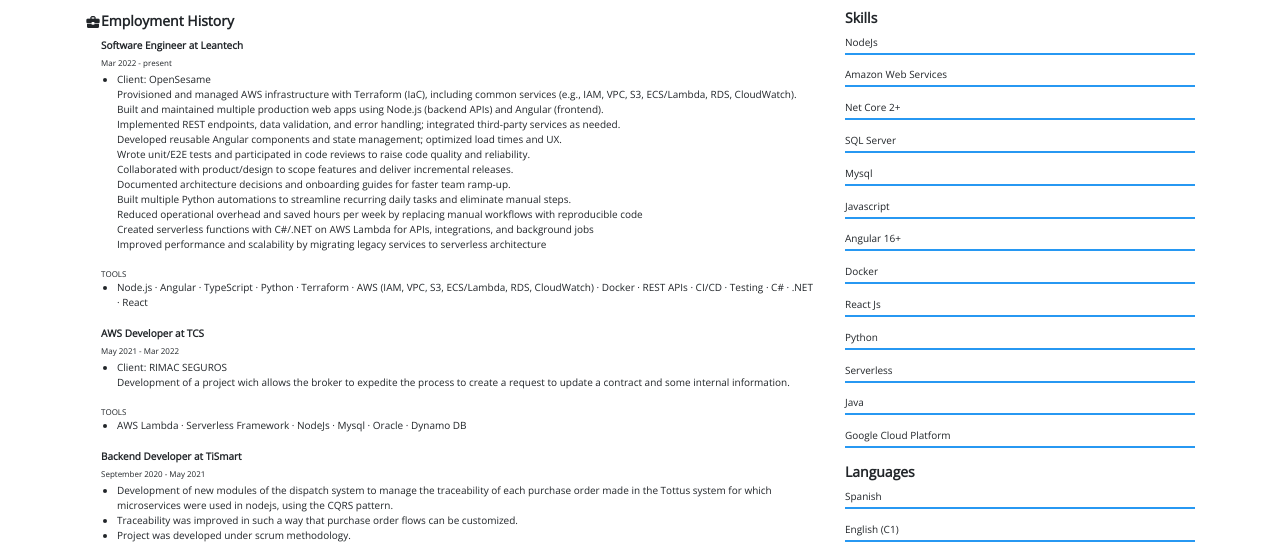
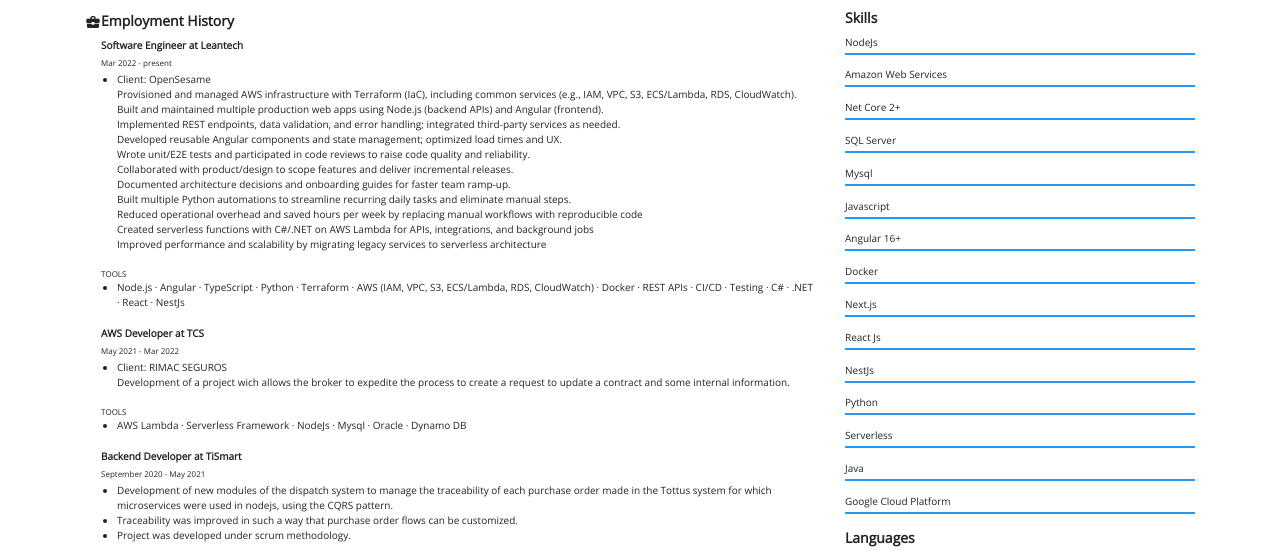
Before and after one commit to JoseSpx/MyResume, a plain HTML site: page index.html in a window 1280 px wide. Shown: the part 216-768 px from the top of the page. Drawn offline with nearby package versions, Linux system fonts and the light colour scheme.

Commit message:
added 2 skills

```diff
--- a/index.html
+++ b/index.html
@@ -95,7 +95,7 @@
                                 <div class="employment__job__list__section__body">
                                     <ul>
                                         <li>
-                                            Node.js · Angular · TypeScript · Python · Terraform · AWS (IAM, VPC, S3, ECS/Lambda, RDS, CloudWatch) · Docker · REST APIs · CI/CD · Testing · C# · .NET · React
+                                            Node.js · Angular · TypeScript · Python · Terraform · AWS (IAM, VPC, S3, ECS/Lambda, RDS, CloudWatch) · Docker · REST APIs · CI/CD · Testing · C# · .NET · React · NestJs
                                         </li>
                                     </ul>
                                 </div>
@@ -405,7 +405,19 @@
                                 </div>
                             </li>
                             <li class="skills__list__elem">
+                                <p> Next.js </p>
+                                <div class="skills___list__elem__barcontainer">
+                                    <div style="width: 100%;" class="skills___list__elem__barcontainer__filled"></div>
+                                </div>
+                            </li>
+                            <li class="skills__list__elem">
                                 <p> React Js </p>
+                                <div class="skills___list__elem__barcontainer">
+                                    <div style="width: 100%;" class="skills___list__elem__barcontainer__filled"></div>
+                                </div>
+                            </li>
+                            <li class="skills__list__elem">
+                                <p> NestJs </p>
                                 <div class="skills___list__elem__barcontainer">
                                     <div style="width: 100%;" class="skills___list__elem__barcontainer__filled"></div>
                                 </div>
```
